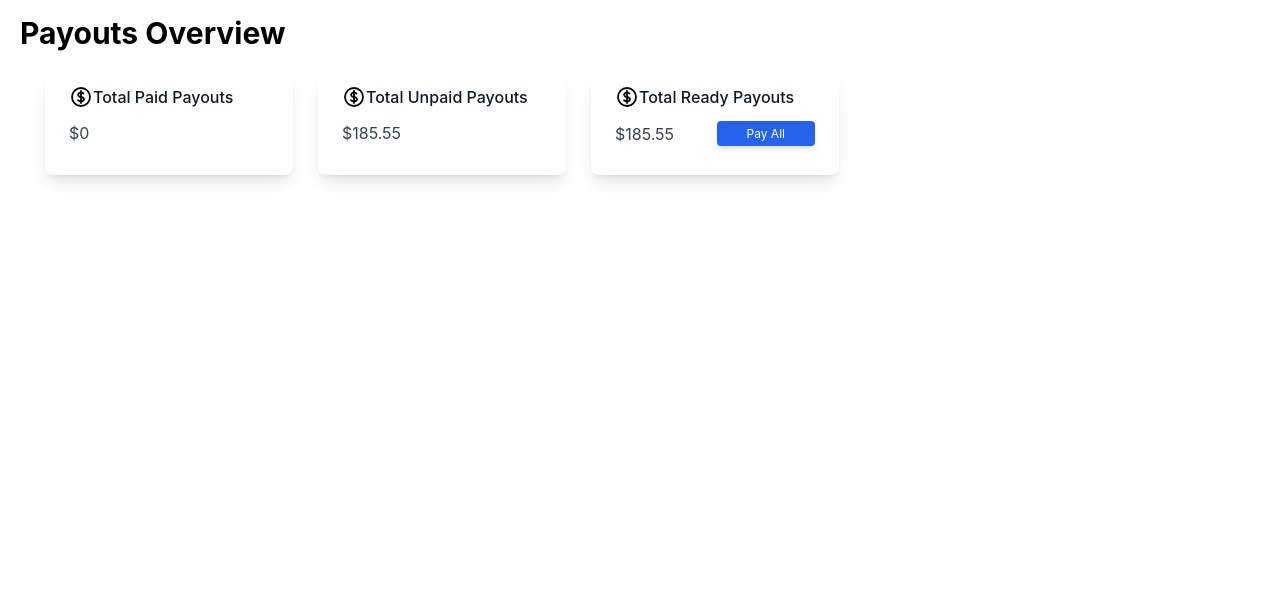
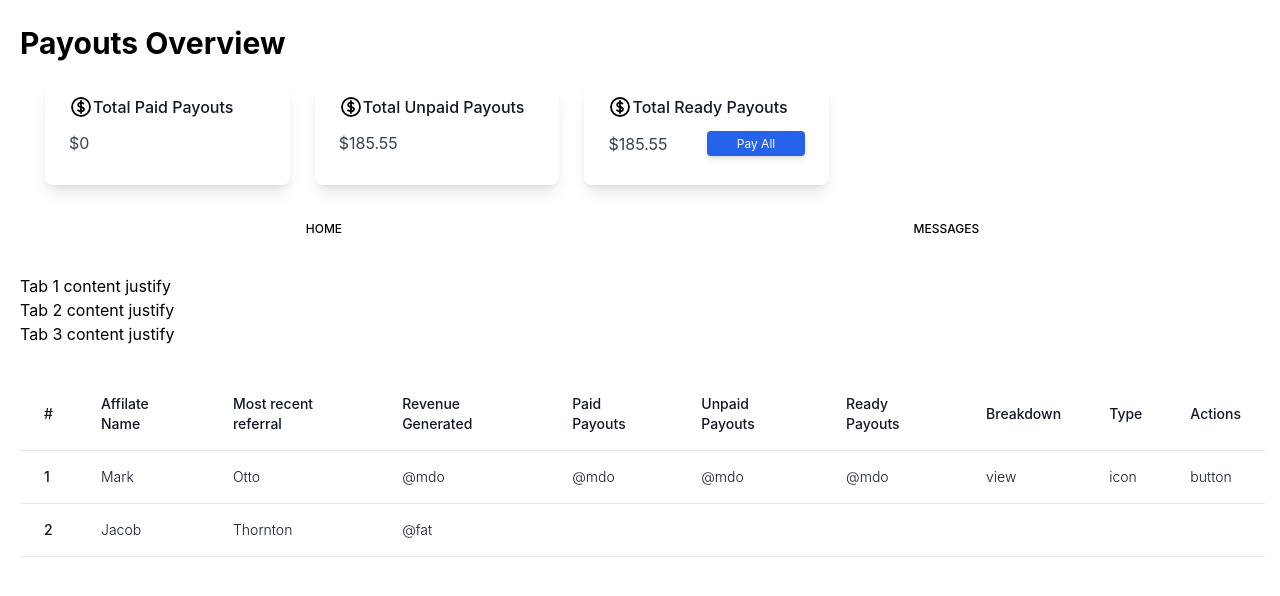
Before and after one commit to DevOps242/payout-page, a React (Create React App) app: page / in a window 1280 px wide. Shown: the top 596 px of the page. Built offline with nearby package versions, Linux system fonts and the light colour scheme.

Commit message:
Update: started adding the tabs and table

```diff
--- /dev/null
+++ b/data/data.json
@@ -0,0 +1,5 @@
+{
+    "clients" : [
+        {}
+    ]
+}
--- /dev/null
+++ b/src/components/Table/Table.js
@@ -0,0 +1,134 @@
+import React from "react";
+
+const Table = () => {
+  return (
+    <>
+      <div className="table-container">
+        <div class="flex flex-col">
+          <div class="overflow-x-auto sm:-mx-6 lg:-mx-8">
+            <div class="py-2 inline-block min-w-full sm:px-6 lg:px-8">
+              <div class="overflow-hidden">
+                <table class="min-w-full">
+                  <thead class="bg-white border-b">
+                    <tr>
+                      <th
+                        scope="col"
+                        class="text-sm font-medium text-gray-900 px-6 py-4 text-left"
+                      >
+                        #
+                      </th>
+                      <th
+                        scope="col"
+                        class="text-sm font-medium text-gray-900 px-6 py-4 text-left"
+                      >
+                        Affilate Name
+                      </th>
+                      <th
+                        scope="col"
+                        class="text-sm font-medium text-gray-900 px-6 py-4 text-left"
+                      >
+                        Most recent referral
+                      </th>
+                      <th
+                        scope="col"
+                        class="text-sm font-medium text-gray-900 px-6 py-4 text-left"
+                      >
+                        Revenue Generated
+                      </th>
+                      <th
+                        scope="col"
+                        class="text-sm font-medium text-gray-900 px-6 py-4 text-left"
+                      >
+                        Paid Payouts
+                      </th>
+                      <th
+                        scope="col"
+                        class="text-sm font-medium text-gray-900 px-6 py-4 text-left"
+                      >
+                        Unpaid Payouts
+                      </th>
+                      <th
+                        scope="col"
+                        class="text-sm font-medium text-gray-900 px-6 py-4 text-left"
+                      >
+                        Ready Payouts
+                      </th>
+                      <th
+                        scope="col"
+                        class="text-sm font-medium text-gray-900 px-6 py-4 text-left"
+                      >
+                        Breakdown
+                      </th>
+                      <th
+                        scope="col"
+                        class="text-sm font-medium text-gray-900 px-6 py-4 text-left"
+                      >
+                        Type
+                      </th>
+                      <th
+                        scope="col"
+                        class="text-sm font-medium text-gray-900 px-6 py-4 text-left"
+                      >
+                        Actions
+                      </th>
+                    </tr>
+                  </thead>
+                  <tbody>
+                    <tr class="bg-white border-b transition duration-300 ease-in-out hover:bg-gray-100">
+                      <td class="px-6 py-4 whitespace-nowrap text-sm font-medium text-gray-900">
+                        1
+                      </td>
+                      <td class="text-sm text-gray-900 font-light px-6 py-4 whitespace-nowrap">
+                        Mark
+                      </td>
+                      <td class="text-sm text-gray-900 font-light px-6 py-4 whitespace-nowrap">
+                        Otto
+                      </td>
+                      <td class="text-sm text-gray-900 font-light px-6 py-4 whitespace-nowrap">
+                        @mdo
+                      </td>
+                      <td class="text-sm text-gray-900 font-light px-6 py-4 whitespace-nowrap">
+                        @mdo
+                      </td>
+                      <td class="text-sm text-gray-900 font-light px-6 py-4 whitespace-nowrap">
+                        @mdo
+                      </td>
+                      <td class="text-sm text-gray-900 font-light px-6 py-4 whitespace-nowrap">
+                        @mdo
+                      </td>
+                      <td class="text-sm text-gray-900 font-light px-6 py-4 whitespace-nowrap">
+                        view
+                      </td>
+                      <td class="text-sm text-gray-900 font-light px-6 py-4 whitespace-nowrap">
+                        icon
+                      </td>
+                      <td class="text-sm text-gray-900 font-light px-6 py-4 whitespace-nowrap">
+                        button
+                      </td>
+                    </tr>
+                    <tr class="bg-white border-b transition duration-300 ease-in-out hover:bg-gray-100">
+                      <td class="px-6 py-4 whitespace-nowrap text-sm font-medium text-gray-900">
+                        2
+                      </td>
+                      <td class="text-sm text-gray-900 font-light px-6 py-4 whitespace-nowrap">
+                        Jacob
+                      </td>
+                      <td class="text-sm text-gray-900 font-light px-6 py-4 whitespace-nowrap">
+                        Thornton
+                      </td>
+                      <td class="text-sm text-gray-900 font-light px-6 py-4 whitespace-nowrap">
+                        @fat
+                      </td>
+                    </tr>
+                  </tbody>
+                </table>
+              </div>
+            </div>
+          </div>
+        </div>
+      </div>
+    </>
+  );
+};
+
+export default Table;
--- /dev/null
+++ b/src/components/ui/Tabs/Tabs.js
@@ -0,0 +1,88 @@
+import React from "react";
+
+const Tabs = () => {
+  return (
+    <>
+      <div className="tabs-container">
+        <ul
+          class="nav nav-tabs nav-justified flex flex-col md:flex-row flex-wrap list-none border-b-0 pl-0 mb-4 "
+          id="tabs-tabJustify"
+          role="tablist"
+        >
+          <li class="nav-item flex-grow text-center" role="presentation">
+            <a
+              href="#tabs-homeJustify"
+              class="nav-link w-full block font-medium text-xs leading-tight
+      uppercase border-x-0 border-t-0 border-b-2 border-transparent px-6 py-3 my-2 hover:border-transparent hover:bg-gray-100 focus:border-transparent active"
+              id="tabs-home-tabJustify"
+              data-bs-toggle="pill"
+              data-bs-target="#tabs-homeJustify"
+              role="tab"
+              aria-controls="tabs-homeJustify"
+              aria-selected="true"
+            >
+              Home
+            </a>
+          </li>
+
+          <li class="nav-item flex-grow text-center" role="presentation">
+            <a
+              href="#tabs-messagesJustify"
+              class="
+      nav-link
+      w-full
+      block
+      font-medium
+      text-xs
+      leading-tight
+      uppercase
+      border-x-0 border-t-0 border-b-2 border-transparent
+      px-6
+      py-3
+      my-2
+      hover:border-transparent hover:bg-gray-100
+      focus:border-transparent
+    "
+              id="tabs-messages-tabJustify"
+              data-bs-toggle="pill"
+              data-bs-target="#tabs-messagesJustify"
+              role="tab"
+              aria-controls="tabs-messagesJustify"
+              aria-selected="false"
+            >
+              Messages
+            </a>
+          </li>
+        </ul>
+        <div class="tab-content" id="tabs-tabContentJustify">
+          <div
+            class="tab-pane fade show active"
+            id="tabs-homeJustify"
+            role="tabpanel"
+            aria-labelledby="tabs-home-tabJustify"
+          >
+            Tab 1 content justify
+          </div>
+          <div
+            class="tab-pane fade"
+            id="tabs-profileJustify"
+            role="tabpanel"
+            aria-labelledby="tabs-profile-tabJustify"
+          >
+            Tab 2 content justify
+          </div>
+          <div
+            class="tab-pane fade"
+            id="tabs-messagesJustify"
+            role="tabpanel"
+            aria-labelledby="tabs-profile-tabJustify"
+          >
+            Tab 3 content justify
+          </div>
+        </div>
+      </div>
+    </>
+  );
+};
+
+export default Tabs;
--- a/src/index.css
+++ b/src/index.css
@@ -18,7 +18,7 @@ code {
 
 /* Payouts Screen */
 .payout-container {
-  margin: 15px 0px 0px 20px;
+  margin: 25px 15px 0px 20px;
   /* background-color: pink; */
 }
 
--- a/src/screens/Payout.js
+++ b/src/screens/Payout.js
@@ -1,6 +1,9 @@
 import React from "react";
+import Table from "../components/Table/Table";
 
 import Card from "../components/ui/Card/Card";
+import Tabs from "../components/ui/Tabs/Tabs";
+
 import { convertPenniesToDollars } from "../Utility/Helper";
 
 const Payout = () => {
@@ -31,6 +34,12 @@ const Payout = () => {
             />
           </div>
         </div>
+
+        {/* Tabs */}
+        <Tabs />
+
+        <br />
+        <Table />
       </div>
     </>
   );
```
